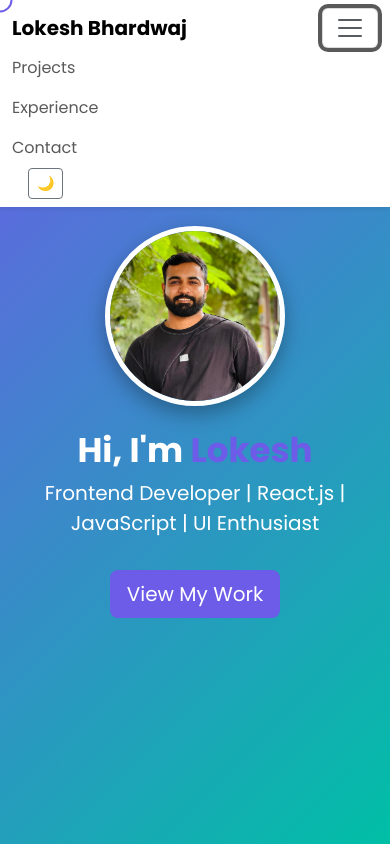
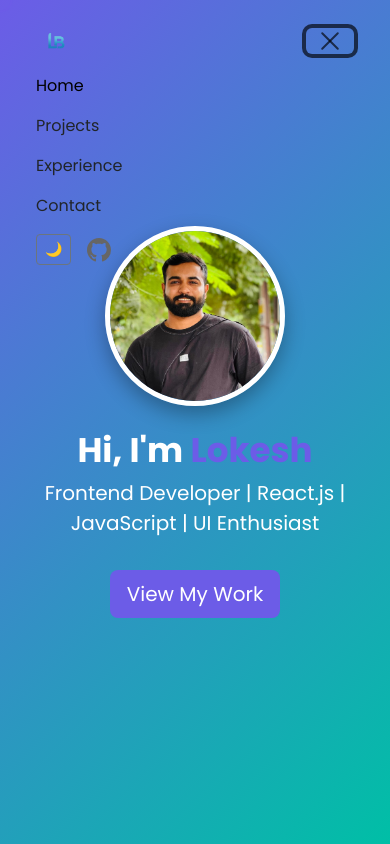
Before and after one commit to Lokeshbhardwaj7/lokeshbhardwaj-portfolio, a plain HTML site: page index.html in a window 390 px wide. Both pictures are taken after a click on the button "Toggle navigation". Shown: the top 844 px of the page. Drawn offline with nearby package versions, Linux system fonts and the light colour scheme.

Commit message:
Feat: changes, logo upload, git svg

```diff
--- a/index.html
+++ b/index.html
@@ -1,52 +1,112 @@
 <!DOCTYPE html>
 <html lang="en" data-bs-theme="light">
   <head>
-  <meta charset="UTF-8">
-  <meta name="viewport" content="width=device-width, initial-scale=1.0">
+    <meta charset="UTF-8" />
+    <meta name="viewport" content="width=device-width, initial-scale=1.0" />
     <title>Lokesh Bhardwaj | Frontend Developer</title>
 
     <!-- Bootstrap -->
-  <link href="https://cdn.jsdelivr.net/npm/bootstrap@5.3.3/dist/css/bootstrap.min.css" rel="stylesheet">
+    <link
+      href="https://cdn.jsdelivr.net/npm/bootstrap@5.3.3/dist/css/bootstrap.min.css"
+      rel="stylesheet"
+    />
 
     <!-- Custom CSS -->
-  <link rel="stylesheet" href="style.css">
+    <link rel="stylesheet" href="style.css" />
 
     <!-- Google Fonts -->
-  <link href="https://fonts.googleapis.com/css2?family=Poppins:wght@400;600;700&display=swap" rel="stylesheet">
+    <link
+      href="https://fonts.googleapis.com/css2?family=Poppins:wght@400;600;700&display=swap"
+      rel="stylesheet"
+    />
   </head>
   <body>
     <!-- Custom Cursor -->
     <div class="custom-cursor"></div>
 
     <!-- Navbar -->
-  <nav class="navbar navbar-expand-lg fixed-top bg-body shadow-sm">
-    <div class="container">
-      <a class="navbar-brand fw-bold" href="#">Lokesh Bhardwaj</a>
-      <button class="navbar-toggler" type="button" data-bs-toggle="collapse" data-bs-target="#navmenu">
-        <span class="navbar-toggler-icon"></span>
+    <nav
+      id="mainNavbar"
+      class="navbar navbar-expand-lg fixed-top navbar-light px-4 py-3"
+    >
+      <div class="container-fluid">
+        <a class="navbar-brand d-flex align-items-center" href="#">
+          <!-- Optional small logo/icon next to name -->
+          <img src="assets/logo_small.png" alt="Logo" class="logo-icon me-2" />
+        </a>
+        <button
+          class="navbar-toggler border-0"
+          type="button"
+          data-bs-toggle="collapse"
+          data-bs-target="#navmenu"
+          aria-controls="navmenu"
+          aria-expanded="false"
+          aria-label="Toggle navigation"
+        >
+          <div class="toggler-icon">
+            <span></span>
+            <span></span>
+            <span></span>
+          </div>
         </button>
-      <div class="collapse navbar-collapse" id="navmenu">
-        <ul class="navbar-nav ms-auto">
-          <li class="nav-item"><a class="nav-link" href="#projects">Projects</a></li>
-          <li class="nav-item"><a class="nav-link" href="#experience">Experience</a></li>
-          <li class="nav-item"><a class="nav-link" href="#contact">Contact</a></li>
+        <div
+          class="collapse navbar-collapse justify-content-end align-items-center"
+          id="navmenu"
+        >
+          <ul class="navbar-nav mb-2 mb-lg-0 me-3">
+            <li class="nav-item">
+              <a class="nav-link active" href="#hero">Home</a>
+            </li>
+            <li class="nav-item">
+              <a class="nav-link" href="#projects">Projects</a>
+            </li>
+            <li class="nav-item">
+              <a class="nav-link" href="#experience">Experience</a>
+            </li>
+            <li class="nav-item">
+              <a class="nav-link" href="#contact">Contact</a>
+            </li>
           </ul>
-        <!-- Dark/Light Toggle -->
-        <button id="themeToggle" class="btn btn-sm ms-3 btn-outline-secondary">🌙</button>
+          <div class="d-flex align-items-center">
+            <button
+              id="themeToggle"
+              class="btn btn-sm btn-outline-secondary me-3"
+            >
+              🌙
+            </button>
+            <a
+              href="https://github.com/Lokeshbhardwaj7"
+              target="_blank"
+              class="text-decoration-none icon-link"
+            >
+              <img src="assets/github.svg" alt="GitHub" class="icon-img" />
+            </a>
+          </div>
         </div>
       </div>
     </nav>
 
     <!-- Hero Section -->
-  <section class="hero text-center d-flex align-items-center justify-content-center">
+    <section
+      id="hero"
+      class="hero text-center d-flex align-items-center justify-content-center"
+    >
       <div>
         <!-- Profile Image Card -->
         <div class="profile-card mx-auto mb-4">
-        <img src="assets/profile.jpg" alt="Lokesh Bhardwaj" class="profile-img">
+          <img
+            src="assets/profile.jpg"
+            alt="Lokesh Bhardwaj"
+            class="profile-img"
+          />
         </div>
 
-      <h1 class="display-4 fw-bold">Hi, I'm <span class="text-accent">Lokesh</span></h1>
-      <p class="lead">Frontend Developer | React.js | JavaScript | UI Enthusiast</p>
+        <h1 class="display-4 fw-bold">
+          Hi, I'm <span class="text-accent">Lokesh</span>
+        </h1>
+        <p class="lead">
+          Frontend Developer | React.js | JavaScript | UI Enthusiast
+        </p>
         <a href="#projects" class="btn btn-accent btn-lg mt-3">View My Work</a>
       </div>
     </section>
@@ -59,7 +119,10 @@
           <div class="card shadow h-100">
             <div class="card-body">
               <h5 class="card-title">EnvestHub</h5>
-            <p class="card-text">SaaS platform for fund management & documentation. Built dynamic UI with React & REST APIs.</p>
+              <p class="card-text">
+                SaaS platform for fund management & documentation. Built dynamic
+                UI with React & REST APIs.
+              </p>
               <span class="badge bg-primary">React.js</span>
               <span class="badge bg-success">API Integration</span>
             </div>
@@ -69,7 +132,10 @@
           <div class="card shadow h-100">
             <div class="card-body">
               <h5 class="card-title">Metrics by Sellcord</h5>
-            <p class="card-text">Walmart data management app with Google SSO, Stripe payments, and charts.</p>
+              <p class="card-text">
+                Walmart data management app with Google SSO, Stripe payments,
+                and charts.
+              </p>
               <span class="badge bg-primary">React.js</span>
               <span class="badge bg-warning">Stripe</span>
             </div>
@@ -87,7 +153,10 @@
             <h5>Frontend Developer @ Kanhasoft</h5>
             <p><small>May 2022 – Present | Ahmedabad</small></p>
             <ul>
-            <li>Developed reusable React components & integrated REST/GraphQL APIs.</li>
+              <li>
+                Developed reusable React components & integrated REST/GraphQL
+                APIs.
+              </li>
               <li>Improved UI performance and reduced load time by ~30%.</li>
             </ul>
           </div>
@@ -100,7 +169,11 @@
       <div class="container">
         <h2 class="fw-bold mb-3">Get in Touch</h2>
         <p class="mb-4">Interested in working together? Let's connect!</p>
-      <a href="mailto:lokeshbhardwajlj@gmail.com" class="btn btn-accent btn-lg">Email Me</a>
+        <a
+          href="mailto:lokeshbhardwajlj@gmail.com"
+          class="btn btn-accent btn-lg"
+          >Email Me</a
+        >
         <p class="mt-3">📞 +91 63521 72157</p>
       </div>
     </section>
@@ -116,25 +189,39 @@
     <!-- Cursor & Theme Toggle -->
     <script>
       // Cursor
-    const cursor = document.querySelector('.custom-cursor');
-    document.addEventListener('mousemove', e => {
-      cursor.style.left = e.clientX + 'px';
-      cursor.style.top = e.clientY + 'px';
+      const cursor = document.querySelector(".custom-cursor");
+      document.addEventListener("mousemove", (e) => {
+        cursor.style.left = e.clientX + "px";
+        cursor.style.top = e.clientY + "px";
       });
-    document.addEventListener('mousedown', () => cursor.classList.add('active'));
-    document.addEventListener('mouseup', () => cursor.classList.remove('active'));
+      document.addEventListener("mousedown", () =>
+        cursor.classList.add("active")
+      );
+      document.addEventListener("mouseup", () =>
+        cursor.classList.remove("active")
+      );
 
       // Theme Toggle
       const htmlTag = document.documentElement;
-    const toggleBtn = document.getElementById('themeToggle');
-    toggleBtn.addEventListener('click', () => {
-      const current = htmlTag.getAttribute('data-bs-theme');
-      if (current === 'light') {
-        htmlTag.setAttribute('data-bs-theme', 'dark');
+      const toggleBtn = document.getElementById("themeToggle");
+      toggleBtn.addEventListener("click", () => {
+        const current = htmlTag.getAttribute("data-bs-theme");
+        if (current === "light") {
+          htmlTag.setAttribute("data-bs-theme", "dark");
           toggleBtn.textContent = "☀️";
         } else {
-        htmlTag.setAttribute('data-bs-theme', 'light');
+          htmlTag.setAttribute("data-bs-theme", "light");
           toggleBtn.textContent = "🌙";
+        }
+      });
+
+      // Scroll to change navbar style
+      const navbar = document.getElementById("mainNavbar");
+      window.addEventListener("scroll", () => {
+        if (window.scrollY > 50) {
+          navbar.classList.add("scrolled");
+        } else {
+          navbar.classList.remove("scrolled");
         }
       });
     </script>
--- a/style.css
+++ b/style.css
@@ -4,12 +4,16 @@ body {
 }
 
 /* Accent */
-.text-accent { color: #6C5CE7; }
+.text-accent {
+  color: #6C5CE7;
+}
+
 .btn-accent {
   background-color: #6C5CE7;
   color: #fff;
   transition: 0.3s;
 }
+
 .btn-accent:hover {
   background-color: #4b36c6;
   color: #fff;
@@ -30,12 +34,14 @@ body {
   border-radius: 50%;
   overflow: hidden;
   border: 5px solid white;
-  box-shadow: 0 8px 20px rgba(0,0,0,0.3);
+  box-shadow: 0 8px 20px rgba(0, 0, 0, 0.3);
   transition: transform 0.4s ease;
 }
+
 .profile-card:hover {
   transform: scale(1.05) rotate(3deg);
 }
+
 .profile-img {
   width: 100%;
   height: 100%;
@@ -48,7 +54,7 @@ body {
   padding: 20px;
   margin-bottom: 20px;
   border-left: 5px solid #6C5CE7;
-  box-shadow: 0 3px 6px rgba(0,0,0,0.1);
+  box-shadow: 0 3px 6px rgba(0, 0, 0, 0.1);
 }
 
 /* Cursor */
@@ -63,7 +69,112 @@ body {
   transition: transform 0.15s ease;
   z-index: 9999;
 }
+
 .custom-cursor.active {
   transform: translate(-50%, -50%) scale(1.8);
   background: #6C5CE7;
 }
+
+/* Navbar default + scroll styles */
+#mainNavbar {
+  background: transparent;
+  transition: background-color 0.4s ease, box-shadow 0.4s ease, padding 0.4s ease;
+  padding: 1.5rem 1rem;
+  z-index: 999;
+}
+
+#mainNavbar.scrolled {
+  background: var(--bs-body-bg);
+  /* or a specific color */
+  box-shadow: 0 2px 10px rgba(0, 0, 0, 0.1);
+  padding: 0.75rem 1rem;
+}
+
+/* Logo icon */
+.logo-icon {
+  width: 40px;
+  height: 40px;
+  object-fit: cover;
+  border-radius: 50%;
+  transition: transform 0.3s ease;
+}
+
+.navbar-brand:hover .logo-icon {
+  transform: scale(1.1) rotate(-3deg);
+}
+
+/* Navbar toggler icon improved style */
+.toggler-icon {
+  display: flex;
+  flex-direction: column;
+  justify-content: space-between;
+  width: 24px;
+  height: 18px;
+}
+
+.toggler-icon span {
+  display: block;
+  height: 2px;
+  background: currentColor;
+  border-radius: 1px;
+  transition: transform 0.3s ease, opacity 0.3s ease;
+}
+
+/* Change toggler to X when open */
+.navbar-toggler.collapsed .toggler-icon span:nth-child(2) {
+  opacity: 1;
+}
+
+.navbar-toggler:not(.collapsed) .toggler-icon span:nth-child(1) {
+  transform: translateY(8px) rotate(45deg);
+}
+
+.navbar-toggler:not(.collapsed) .toggler-icon span:nth-child(2) {
+  opacity: 0;
+}
+
+.navbar-toggler:not(.collapsed) .toggler-icon span:nth-child(3) {
+  transform: translateY(-8px) rotate(-45deg);
+}
+
+/* Nav links hover underline effect */
+.nav-link {
+  position: relative;
+  overflow: hidden;
+  color: var(--bs-body-color);
+  transition: color 0.3s ease;
+}
+
+.nav-link::after {
+  content: "";
+  position: absolute;
+  width: 0%;
+  height: 2px;
+  background: var(--accent);
+  bottom: 0;
+  left: 0;
+  transition: width 0.3s ease;
+}
+
+.nav-link:hover,
+.nav-link.active {
+  color: var(--accent);
+}
+
+.nav-link:hover::after,
+.nav-link.active::after {
+  width: 100%;
+}
+
+/* Icon link styling */
+.icon-link .icon-img {
+  width: 24px;
+  height: 24px;
+  filter: brightness(0) invert(0.4);
+  /* adjust to match theme */
+  transition: filter 0.3s ease;
+}
+
+.icon-link:hover .icon-img {
+  filter: brightness(0) invert(1);
+}
```
Also changed, not shown: assets/github.svg (added), assets/logo_small.png (added). Lines whose indentation alone changed are shown as unchanged.
